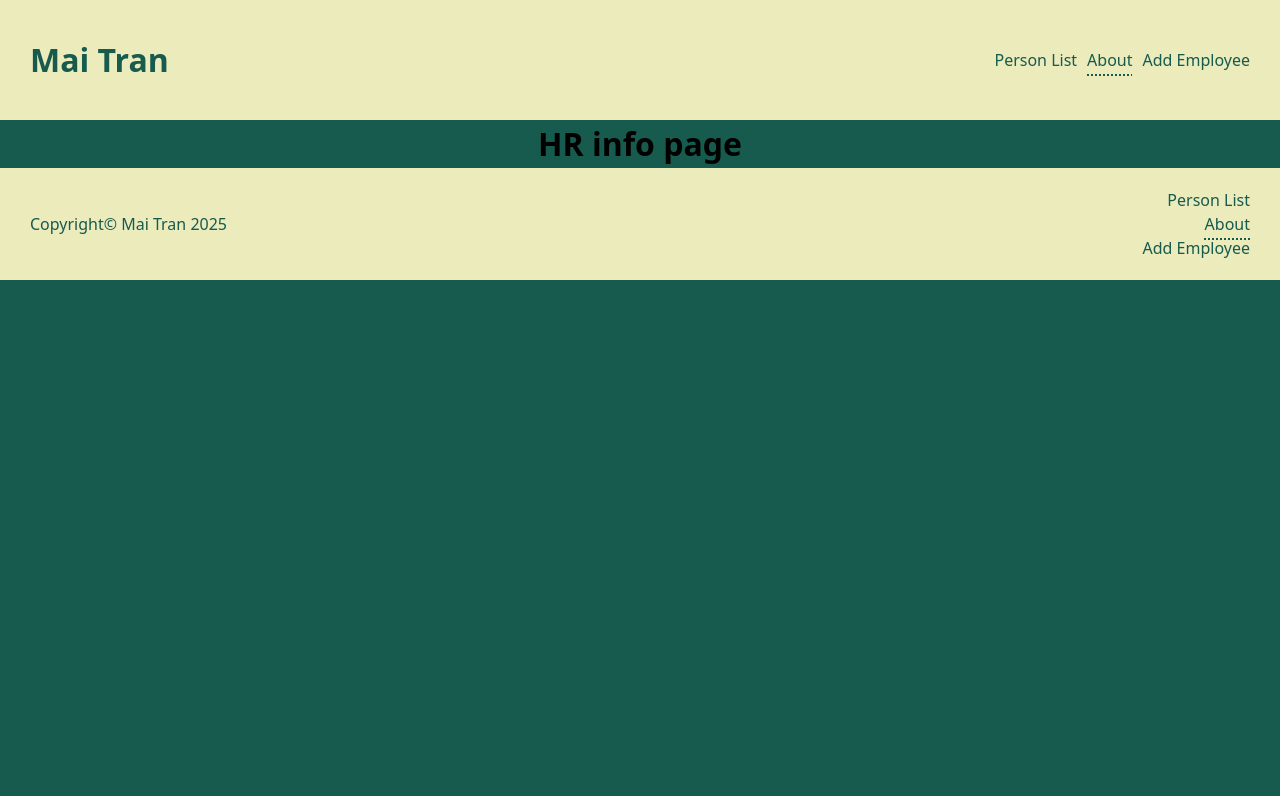
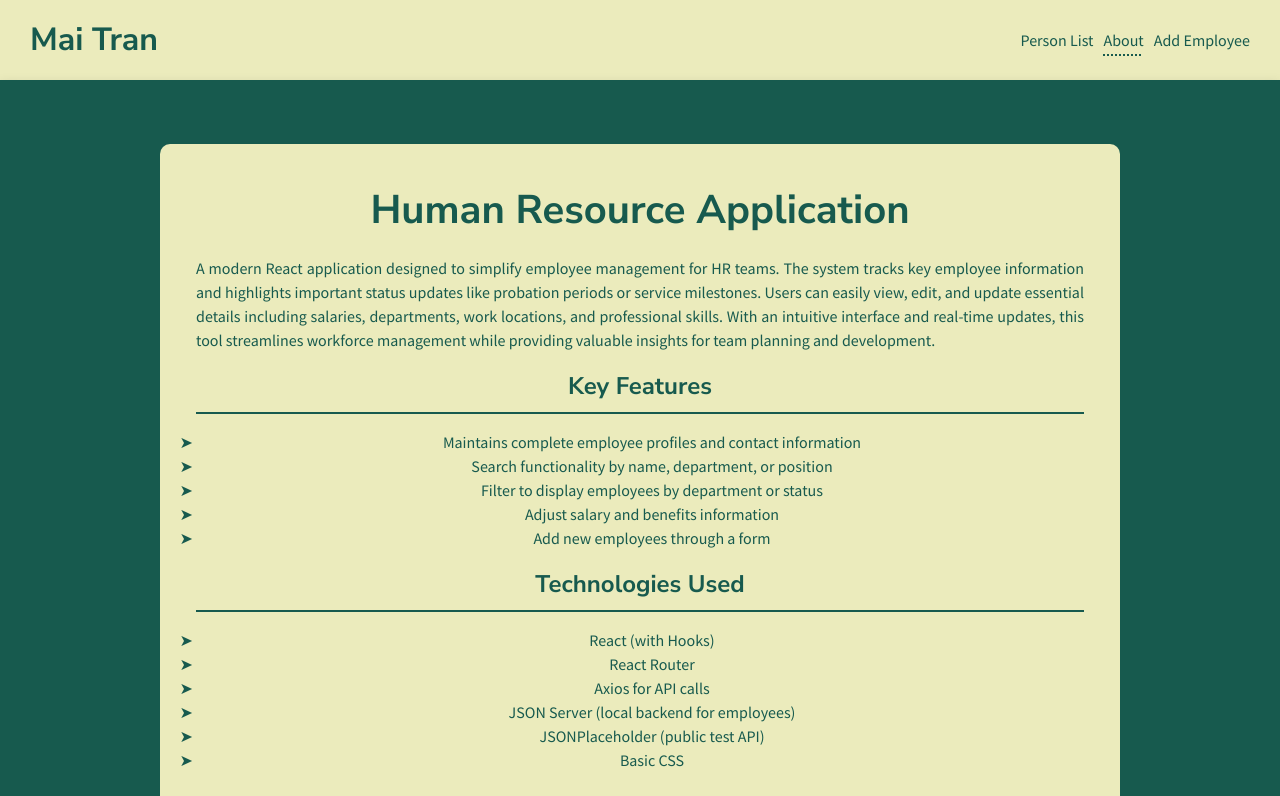
Before and after one commit to MaiTran41/hr_app, a React (Vite) app: page /about in a window 1280 px wide. Shown: the top 796 px of the page. Built offline with nearby package versions, Linux system fonts and the light colour scheme; data requests are answered from the project's data file.

Commit message:
add css variables

```diff
--- a/src/components/Footer/Footer.module.css
+++ b/src/components/Footer/Footer.module.css
@@ -1,7 +1,6 @@
 .footerContainer {
-  background-color: #ebebbc;
-  color: #175a4e;
-  font-family: inherit;
+  background-color: var(--secondary-color);
+  color: var(--primary-color);
   display: flex;
   align-items: center;
   justify-content: space-between;
@@ -28,7 +27,7 @@
 }
 
 .navLinks.active {
-  text-decoration: underline dotted #175a4e 2px;
+  text-decoration: underline dotted var(--primary-color) 2px;
   text-underline-offset: 8px;
   font-weight: 500;
 }
--- a/src/components/Header/Header.module.css
+++ b/src/components/Header/Header.module.css
@@ -1,11 +1,11 @@
 header {
-  background-color: #ebebbc;
-
-  color: #175a4e;
+  background-color: var(--secondary-color);
+  color: var(--primary-color);
   display: flex;
   justify-content: space-between;
   align-items: center;
   padding: 0 30px;
+  height: 80px;
 }
 
 .navBarHeader {
@@ -18,8 +18,7 @@ header {
 
 .navLinks {
   text-decoration: none;
-  color: inherit;
-  font-family: inherit;
+  color: var(--primary-color);
 }
 
 .navLinks:hover {
@@ -29,15 +28,16 @@ header {
 }
 
 .navLinks.active {
-  text-decoration: underline dotted #175a4e 2px;
+  text-decoration: underline dotted var(--primary-color) 2px;
   text-underline-offset: 8px;
   font-weight: 500;
 }
 
 .logo {
-  font-family: inherit;
-  color: inherit;
+  font-family: var(--font-heading);
+  color: var(--primary-color);
   text-decoration: none;
+  font-weight: 700;
 }
 
 .logo:hover {
--- a/src/components/PersonCard/PersonCard.module.css
+++ b/src/components/PersonCard/PersonCard.module.css
@@ -1,9 +1,6 @@
 .personBlock {
-  /* background-color: #eb9896; */
   background-color: blanchedalmond;
-  /* background-color: #ffeeee; */
-  font-family: var(--font-body);
-  color: #175a4e;
+  color: var(--primary-color);
   border-radius: 12px;
   padding: 1rem;
   aspect-ratio: 4/3;
@@ -35,7 +32,7 @@
 
 .btn {
   font-family: var(--font-body);
-  background-color: #175a4e;
+  background-color: var(--primary-btn-bg-color);
   color: white;
   border: none;
   border-radius: 5px;
@@ -45,17 +42,17 @@
 
 .btn:hover {
   transition: 0.3s all ease;
-  background-color: #144038;
+  background-color: var(--primary-btn-bg-hover-color);
 }
 
 .cancelBtn {
-  background-color: #ae2a2a;
+  background-color: var(--secondary-btn-bg-color);
 }
 
 .cancelBtn:hover {
-  background-color: #8f2727;
+  background-color: var(--secondary-btn-bg-hover-color);
 }
 
 .saveBtn {
-  background-color: #175a4e;
+  background-color: var(--primary-btn-bg-color);
 }
--- a/src/index.css
+++ b/src/index.css
@@ -1,13 +1,20 @@
 :root {
   font-family: system-ui, Avenir, Helvetica, Arial, sans-serif;
   line-height: 1.5;
-  /* font-weight: 400; */
-  /* color: rgba(255, 255, 255, 0.87); */
 
   --font-heading: "Nunito Sans", sans-serif;
   --font-body: "Source Sans Pro", sans-serif;
+
+  --primary-color: #175a4e;
+  --secondary-color: #ebebbc;
+
+  --primary-btn-bg-color: #175a4e;
+  --secondary-btn-bg-color: #ae2a2a;
+
+  --primary-btn-bg-hover-color: #144038;
+  --secondary-btn-bg-hover-color: #8f2727;
 }
 
 body {
-  background-color: #175a4e;
+  font-family: var(--font-body);
 }
--- a/src/pages/About/About.jsx
+++ b/src/pages/About/About.jsx
@@ -1,10 +1,42 @@
-import "../About/About.css";
+import styles from "../About/About.module.css";
 
 const About = () => {
   return (
     <>
-      <main>
-        <h1>HR info page</h1>
+      <main className={styles.aboutContainer}>
+        <div className={styles.aboutWrapper}>
+          <h1 className={styles.heading}>Human Resource Application</h1>
+          <p>
+            A modern React application designed to simplify employee management
+            for HR teams. The system tracks key employee information and
+            highlights important status updates like probation periods or
+            service milestones. Users can easily view, edit, and update
+            essential details including salaries, departments, work locations,
+            and professional skills. With an intuitive interface and real-time
+            updates, this tool streamlines workforce management while providing
+            valuable insights for team planning and development.
+          </p>
+          <h2 className={styles.subHeading}>Key Features</h2>
+          <ul>
+            <li>
+              Maintains complete employee profiles and contact information
+            </li>
+            <li>Search functionality by name, department, or position</li>
+            <li>Filter to display employees by department or status</li>
+            <li>Adjust salary and benefits information</li>
+            <li>Add new employees through a form</li>
+          </ul>
+
+          <h2 className={styles.subHeading}>Technologies Used</h2>
+          <ul>
+            <li>React (with Hooks)</li>
+            <li>React Router</li>
+            <li>Axios for API calls</li>
+            <li>JSON Server (local backend for employees)</li>
+            <li>JSONPlaceholder (public test API)</li>
+            <li>Basic CSS</li>
+          </ul>
+        </div>
       </main>
     </>
   );
--- /dev/null
+++ b/src/pages/About/About.module.css
@@ -0,0 +1,43 @@
+.aboutContainer {
+  background-color: var(--primary-color);
+  color: var(--secondary-color);
+  padding: 4rem 10rem;
+  box-shadow: 0 2px 10px rgba(0, 0, 0, 0.1);
+}
+.aboutWrapper {
+  background-color: var(--secondary-color);
+  color: var(--primary-color);
+  padding: 36px;
+  border-radius: 10px;
+  display: flex;
+  flex-direction: column;
+  gap: 1rem;
+}
+
+.heading {
+  font-family: var(--font-heading);
+  font-size: 2.5rem;
+}
+.subHeading {
+  font-family: var(--font-heading);
+  /* margin: 2rem 0 1rem; */
+  color: var(--primary-color);
+  border-bottom: 2px solid var(--primary-color);
+  padding-bottom: 0.5rem;
+}
+
+.aboutContainer ul li {
+  list-style-type: "➤ ";
+  padding-left: 1.5rem;
+  /* position: relative; */
+}
+
+.aboutContainer ul li:before {
+  color: inherit;
+  /* position: absolute; */
+  /* left: 0; */
+}
+
+.aboutContainer p {
+  text-align: justify;
+}
--- a/src/pages/AddEmployee/AddEmployee.module.css
+++ b/src/pages/AddEmployee/AddEmployee.module.css
@@ -8,9 +8,8 @@
 }
 
 .formInputContainer {
-  /* background-color: #ffeeee; */
   /* background-color: #ebebbc; */
-  background-color: blanchedalmond;
+  background-color: #f6e3c6;
   width: 400px;
   padding: 24px;
   display: flex;
--- a/src/pages/PersonList/PersonList.module.css
+++ b/src/pages/PersonList/PersonList.module.css
@@ -5,6 +5,7 @@
 }
 
 .employeeListContainer {
+  background-color: var(--primary-color);
   padding: 20px;
   display: flex;
   flex-direction: column;
```
Also changed, not shown: db.json (+47 -10 lines), src/pages/About/About.css (deleted).
